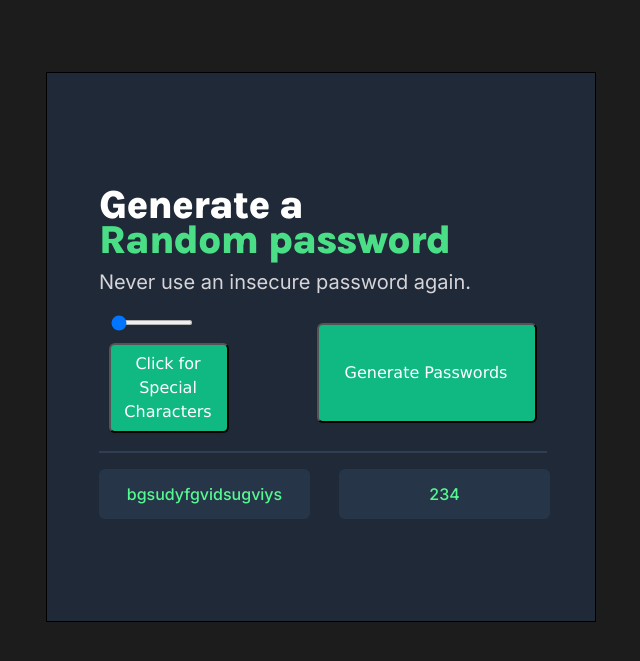
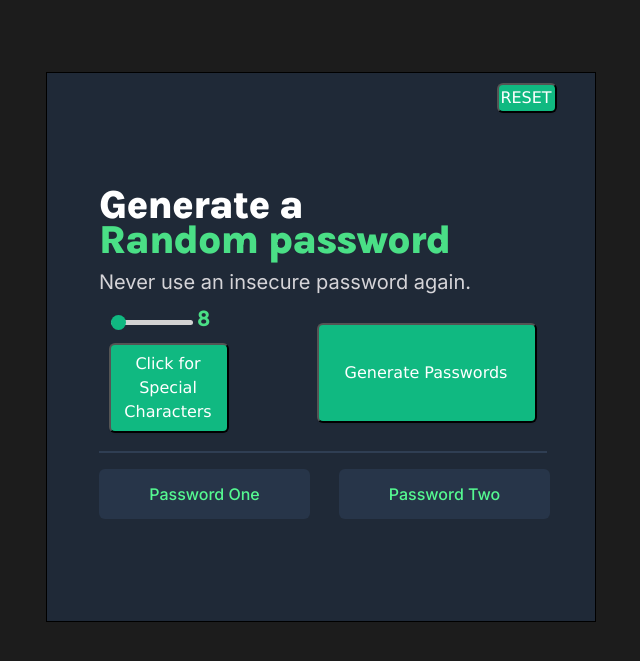
Before and after one commit to ayushdayani28/development, a PHP site: page / in a window 1280 px wide. Shown: the top 661 px of the page, without its empty margins (24-664 px from the left). Run offline with PHP 8.4, Linux system fonts and the light colour scheme.

Commit message:
Additional features

```diff
--- a/Random-password-generator/index.css
+++ b/Random-password-generator/index.css
@@ -101,7 +101,7 @@ color: #D5D4D8;
 } */
 .slider {
   position: absolute;
-  /* -webkit-appearance: none; */
+  -webkit-appearance: none;
   width: 15%;
   height: 5px;
   left: 62px;
@@ -114,9 +114,28 @@ color: #D5D4D8;
   transition: opacity .2s;
 }
 
+.length{
+    position: absolute;
+    width: 4px;
+    height: 8px;
+    left: 150px;
+    top: 199px;
+
+    font-family: 'Inter';
+    font-style: normal;
+    font-weight: 800;
+    font-size: 20px;
+    line-height: 40px;
+    /* or 100% */
+
+    letter-spacing: -0.025em;
+
+    color: #4ADF86;
+
+}
 
 .slider::-webkit-slider-thumb {
-  /* -webkit-appearance: none; */
+  -webkit-appearance: none;
   width: 15px;
   height: 15px;
   border-radius: 50%;
@@ -204,3 +223,10 @@ border-radius: 6px;
     left: 292px;
     top: 396px;
 }
+
+#resetEl{
+    top: 10px;
+    left: 450px;
+    width: 60px;
+    height: 30px;
+}
--- a/Random-password-generator/index.html
+++ b/Random-password-generator/index.html
@@ -8,11 +8,13 @@
             <h1 class="head2_el">Random password</h1>
             <h3 class="subhead">Never use an insecure password again.</h3>
             <input type="range" min="8" max="30" value="8" class="slider" id="myRange">
-            <button class="btn" onclick="spec()">Click for Special Characters</button>
+            <button class="btn" onclick="reset()" id="resetEl">RESET</button>
+            <button class="btn" onclick="spec()" id="specEl">Click for Special Characters</button>
             <button class="btn" id="generate_el" onclick="generate()">Generate Passwords</button>
             <hr class="line"></hr>
-            <rect class="rect" id="r1_el">bgsudyfgvidsugviys</rect>
-            <rect class="rect" id="r2_el">234</rect>
+            <h4 class="length", id="lengthEl">8</h4>
+            <rect class="rect" id="r1_el", onclick="copy('r1_el')">Password One</rect>
+            <rect class="rect" id="r2_el", onclick="copy('r2_el')">Password Two</rect>
         </div>
         <script src="index.js"></script>
     </body>
--- a/Random-password-generator/index.js
+++ b/Random-password-generator/index.js
@@ -7,8 +7,11 @@ const nums = ["0", "1", "2", "3", "4", "5", "6", "7", "8", "9",]
 const specials = ["~","`","!","@","#","$","%","^","&","*","(",")","_","-","+","=","{","[","}","]",",","|",":",";","<",">",".","?","/"]
 
 const charDic = {'cap_char':cap_char, 'low_char': low_char, 'nums': nums, 'specials': specials}
-
+let lengthEl = document.getElementById("lengthEl")
 let sliderEl = document.getElementById("myRange")
+let r1El = document.getElementById("r1_el")
+let r2El = document.getElementById("r2_el")
+let specEl = document.getElementById("specEl")
 let len = sliderEl.value
 let specFlag = false
 let p1 = ""
@@ -17,14 +20,17 @@ let p2 = ""
 function spec(){
     if (specFlag){
         specFlag = false
+        specEl.textContent = "Click for Special Characters"
     } else{
         specFlag = true
+        specEl.textContent = "Click for No Special Characters"
     }
 }
 
 sliderEl.oninput = function() {
   len = sliderEl.value
 //   console.log(length)
+  lengthEl.textContent = len
 }
 
 function randomNum(end){
@@ -52,5 +58,33 @@ function generate(){
     for (i=0; i<len; i++){
         p2+=randomChar(specFlag)
     }
-    console.log(p1+ "  " +p2)
+    if (p1.length > 20){
+        r1El.textContent = p1.slice(0,20)+"..."
+        r2El.textContent = p2.slice(0,20)+"..."
+    } else{
+        r1El.textContent = p1
+        r2El.textContent = p2
+    }
 }
+
+function reset(){
+    r1El.textContent = "Password One"
+    r2El.textContent = "Password Two"
+}
+
+function copy(str){
+    var copyText = document.getElementById(str);
+    console.log(typeof copyText.textContent)
+    //
+    var clipboard = navigator.clipboard;
+    if (clipboard == undefined) {
+        console.log('clipboard is undefined');
+    } else {
+        clipboard.writeText(copyText.textContent).then(function() {
+            console.log('Copied to clipboard successfully!');
+        }, function() {
+            console.error('Unable to write to clipboard. :-(');
+        });
+    }
+    // navigator.clipboard.writeText();
+}
```
Also changed, not shown: 2 other files.
